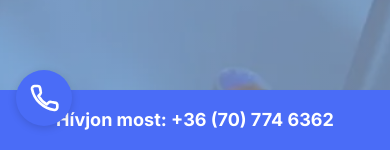
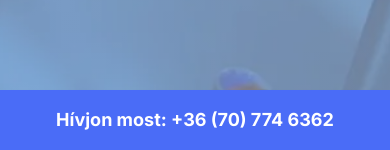
Before and after one commit to Csoki0607/h2o, a Next.js app: page / in a window 390 px wide. Shown: the part 694-844 px from the top of the page. Built offline with nearby package versions, Linux system fonts and the light colour scheme.

Commit message:
Tárcsa ikon eltávolítva, mobil sticky call sáv frissítve

```diff
--- a/src/app/layout.tsx
+++ b/src/app/layout.tsx
@@ -29,7 +29,7 @@ export default function RootLayout({
           {children}
           <Footer />
           <ScrollToTop />
-          {/* Mobil sticky call sáv alul */}
+          {/* Mobil sticky call sáv alul, csak hívás gomb */}
           <div className="fixed bottom-0 left-0 w-full z-50 md:hidden">
             <a
               href="tel:+36707746362"
@@ -39,17 +39,6 @@ export default function RootLayout({
               Hívjon most: +36 (70) 774 6362
             </a>
           </div>
-          {/* Bal alsó sarokban fix tárcsa ikon mobilon */}
-          <a
-            href="tel:+36707746362"
-            className="fixed bottom-6 left-4 z-50 md:hidden bg-primary text-white rounded-full shadow-lg flex items-center justify-center w-14 h-14"
-            style={{ boxShadow: '0 2px 8px rgba(0,0,0,0.15)' }}
-            aria-label="Hívás indítása"
-          >
-            <svg width="32" height="32" viewBox="0 0 24 24" fill="none" stroke="currentColor" strokeWidth="2" strokeLinecap="round" strokeLinejoin="round" className="w-8 h-8">
-              <path d="M22 16.92V19a2 2 0 0 1-2.18 2A19.86 19.86 0 0 1 3 5.18 2 2 0 0 1 5 3h2.09a2 2 0 0 1 2 1.72c.13.81.28 1.6.46 2.36a2 2 0 0 1-.45 2.11l-1.27 1.27a16 16 0 0 0 6.29 6.29l1.27-1.27a2 2 0 0 1 2.11-.45c.76.18 1.55.33 2.36.46A2 2 0 0 1 22 16.92z" />
-            </svg>
-          </a>
         </Providers>
       </body>
     </html>
```
